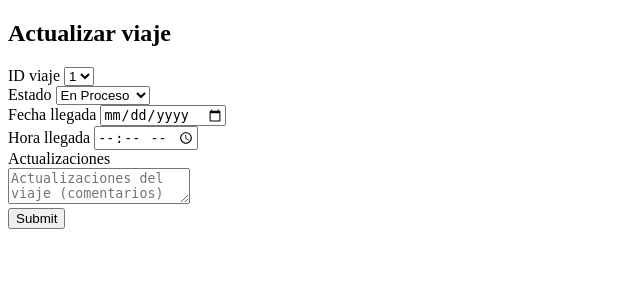
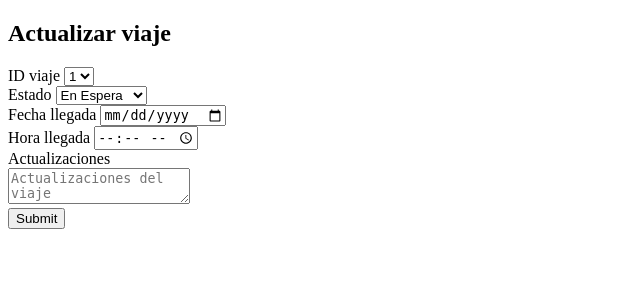
Before and after one commit to YAEL345YOL/CardenasSync, a PHP site: page /actualizar_viaje.php in a window 1280 px wide. Shown: the top 300 px of the page, without its empty margins (0-640 px from the left). Run offline with PHP 8.4, Linux system fonts and the light colour scheme; tables that the repository leaves empty or names only in its code hold one stand-in row (values such as "Sample post").

Commit message:
modified:   views/actualizar_viaje.php 	modified:   views/agregar_barco.php 	modified:   views/rastrear_contenedor.php

```diff
--- a/views/actualizar_viaje.php
+++ b/views/actualizar_viaje.php
@@ -6,7 +6,6 @@ $sql = "SELECT * FROM viaje";
 
 $resultado = mysqli_query($con,$sql);
 ?>
-
 <!DOCTYPE html>
 <html lang="es">
 <head>
@@ -31,15 +30,12 @@ $resultado = mysqli_query($con,$sql);
         <br>
 
         <!-- Estado -->
-         <label for="estado_actualizar_viaje">Estado</label>
+        <label for="estado_actualizar_viaje">Estado</label>
         <select name="estado_actualizar_viaje" id="estado_actualizar_viaje">
+            <option value="En espera">En Espera</option>
             <option value="En proceso">En Proceso</option>
-            <option value="En espera">En Espera</option>
-            <option value="Completado">Completado</option>
+            <option value="Finalizado">Finalizado</option>
             <option value="Cancelado">Cancelado</option>
-            <option value="Retrasado">Retrasado</option>
-            <option value="En ruta">En Ruta</option>
-            <option value="Finalizado">Finalizado</option>
         </select>
         <br>
 
@@ -56,7 +52,7 @@ $resultado = mysqli_query($con,$sql);
         <!-- Actualizaciones -->
         <label for="actualizaciones_actualizar_viaje">Actualizaciones</label>
         <br>
-        <textarea id="actualizaciones_actualizar_viaje" name="actualizaciones_actualizar_viaje" placeholder="Actualizaciones del viaje (comentarios)"></textarea>
+        <textarea id="actualizaciones_actualizar_viaje" name="actualizaciones_actualizar_viaje" placeholder="Actualizaciones del viaje"></textarea>
         <br>
 
         <!-- Boton de enviar -->
--- a/views/agregar_barco.php
+++ b/views/agregar_barco.php
@@ -9,6 +9,7 @@
 <body>
     <form action="../php/agregar_barco.php" method="POST">
         <h2>Agregar barco</h2>
+
         <!-- Nombre del Barco -->
         <label for="nombre_barco">Nombre del barco</label>
         <input id="nombre_barco" name="nombre_barco" type="text" placeholder="Nombre del barco" required>
--- a/views/rastrear_contenedor.php
+++ b/views/rastrear_contenedor.php
@@ -3,6 +3,7 @@ include "../php/rastrear_contenedor.php";
 
 $con = connection();
 $sql = "SELECT * FROM contenedor";
+
 $resultado = mysqli_query($con,$sql);
 ?>
 <!DOCTYPE html>
```
